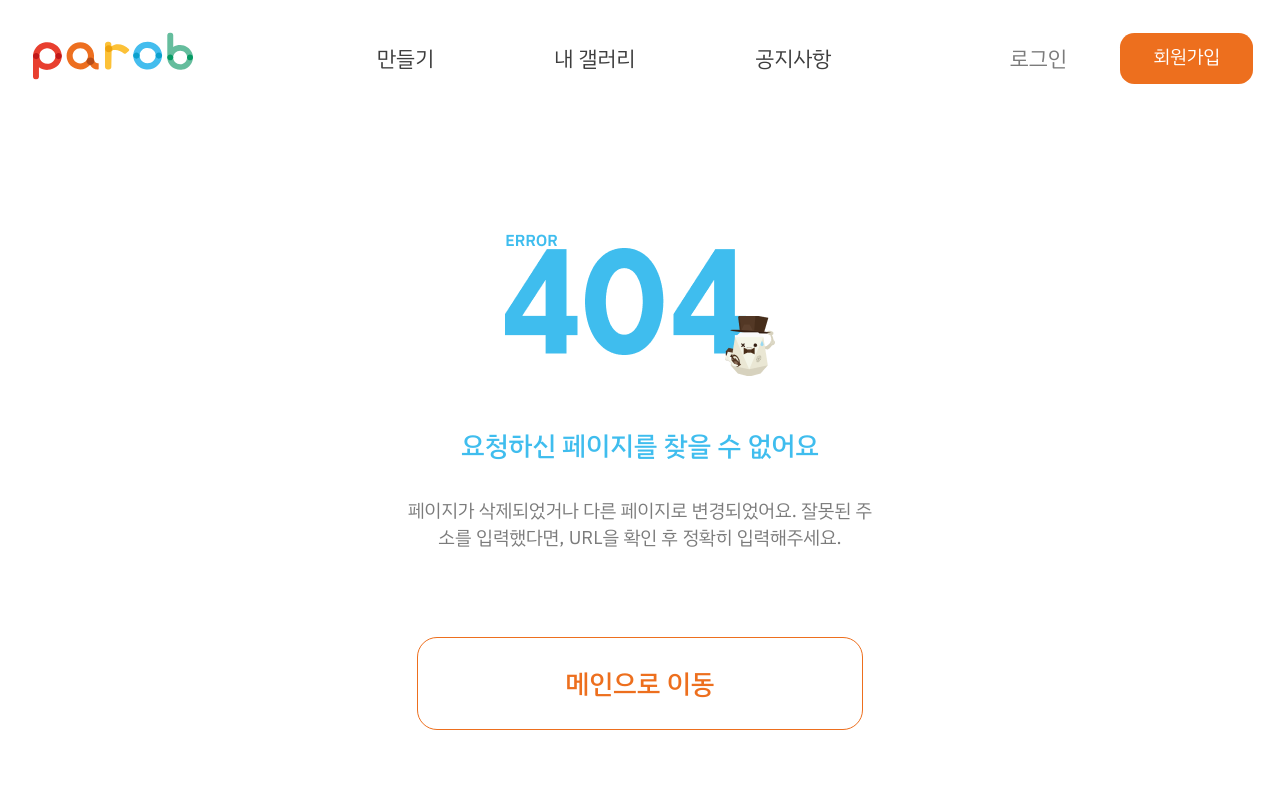
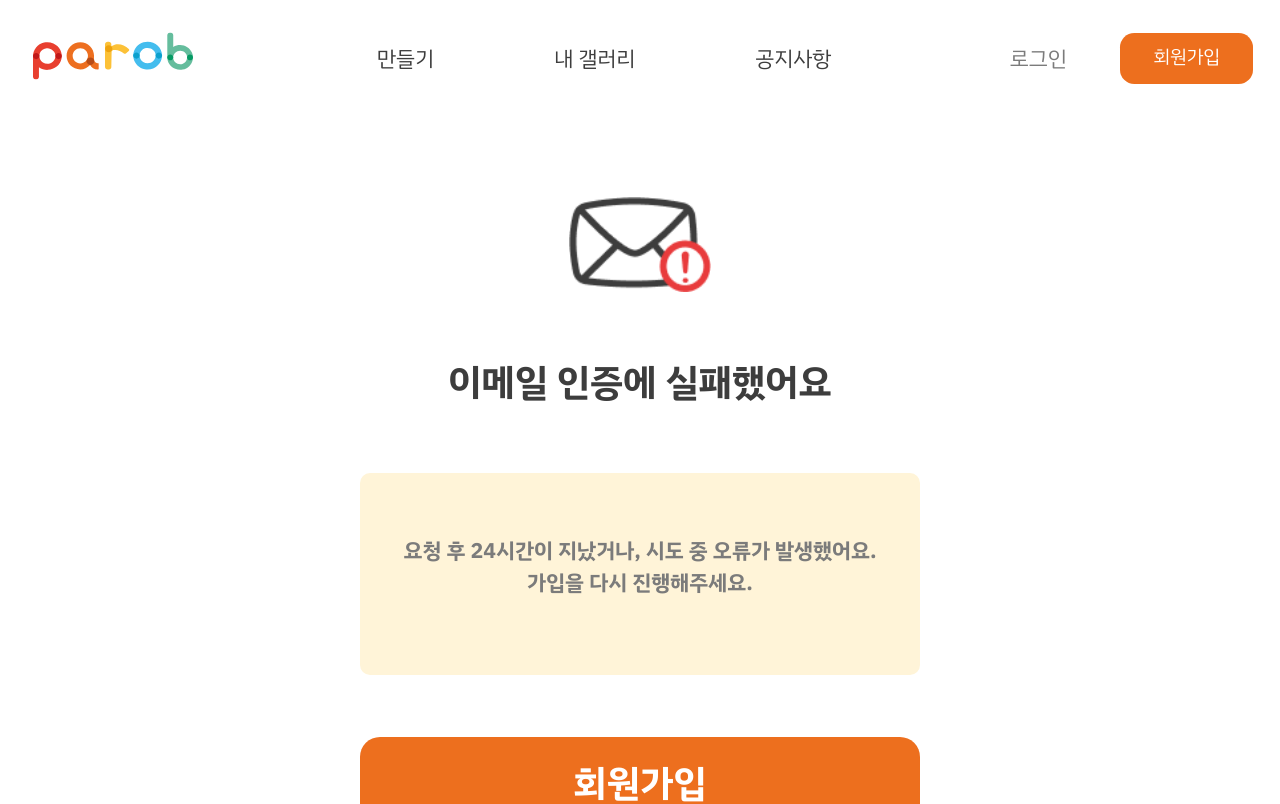
Before and after one commit to yoojin1119/ParobFrontG, a Next.js app: page /failure in a window 1280 px wide. Before the commit this address had no page. Shown: the top 804 px of the page. Built offline with nearby package versions, Linux system fonts and the light colour scheme.

Commit message:
failure UI 구현

```diff
--- a/src/Component/layout/Footer.jsx
+++ b/src/Component/layout/Footer.jsx
@@ -73,11 +73,8 @@ display: flex;
 flex-direction:column;
 width: 80rem;
 padding: 0 1.667rem;
-@media all and (max-width: 540px) {
+@media all and (max-width: 959px) {
     width: 100vw;
-}
-@media all and (min-width: 540px) and (max-width: 959px) {
-    width: 45rem;
 }
 `;
 const Contact = styled.div`
--- a/src/Component/layout/header.jsx
+++ b/src/Component/layout/header.jsx
@@ -72,9 +72,6 @@ box-sizing: border-box;
 @media all and (max-width: 959px) {
     width: 100vw;
 }
-@media all and (min-width: 540px) and (max-width: 959px) {
-    width: 45rem;
-}
 `;
 const Logo = styled.button``;
 const LogoImg = styled.img`
--- /dev/null
+++ b/src/pages/failure/index.jsx
@@ -0,0 +1,62 @@
+import styled from "styled-components"
+import Header from "../../Component/layout/header";
+import Footer from "../../Component/layout/Footer"
+import Link from "next/link";
+
+export default function FailurePage (){
+    return(
+        <Container>
+            <Header/>
+            <FailureWrap>
+                <FailureImg src='assets/images/error/email_fail.png'></FailureImg>
+                <FailureTit>이메일 인증에 실패했어요</FailureTit>
+                <MsgWrap>
+                    <Msg>요청 후 24시간이 지났거나, 시도 중 오류가 발생했어요.</Msg>
+                    <Msg>가입을 다시 진행해주세요.</Msg>
+                </MsgWrap>
+                <Link href='/join'>
+                    <FailureBtn>회원가입</FailureBtn>
+                </Link>
+            </FailureWrap>
+            <Footer/>
+        </Container>
+    )
+}
+const Container = styled.section``;
+const FailureWrap = styled.div`
+display: flex;
+flex-direction:column;
+align-items:center;
+gap: 3.917rem;
+margin: 5rem 0 6.667rem;
+`;
+const FailureImg = styled.img`
+width: 8.833rem;
+height: 5.917rem;
+`;
+const FailureTit = styled.h2`
+${({ theme }) => theme.fontSize.h2};
+color: ${({ theme }) => theme.color.textDeepGray};
+`;
+
+const MsgWrap = styled.div`
+width: 35rem;
+height:12.583rem;
+display: flex;
+flex-direction:column;
+align-items:center;
+padding:3.833rem 0;
+background-color: ${({ theme }) => theme.color.Select};
+border-radius: 10px;
+`;
+const Msg = styled.p`
+${({ theme }) => theme.fontSize.bigBold};
+color: ${({ theme }) => theme.color.textGray};
+`;
+const FailureBtn = styled.button`
+width: 35rem;
+height: 5.833rem;
+${({ theme }) => theme.fontSize.h2};
+color:${({ theme }) => theme.color.textWhite};
+background-color:${({ theme }) => theme.color.primaryOrange};
+border-radius: 20px;`;
```
Also changed, not shown: public/assets/images/error/email_fail.png (added).
